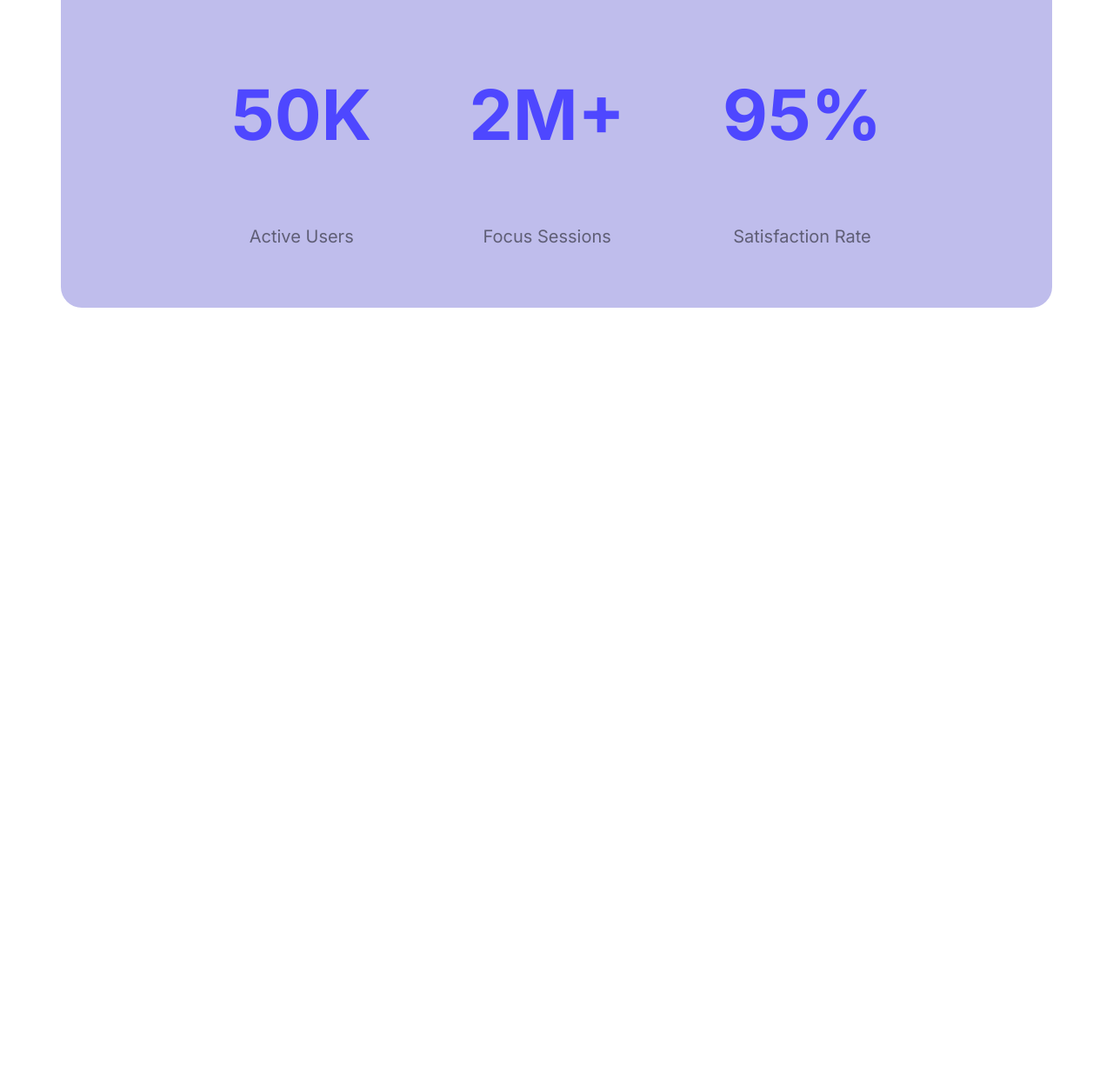
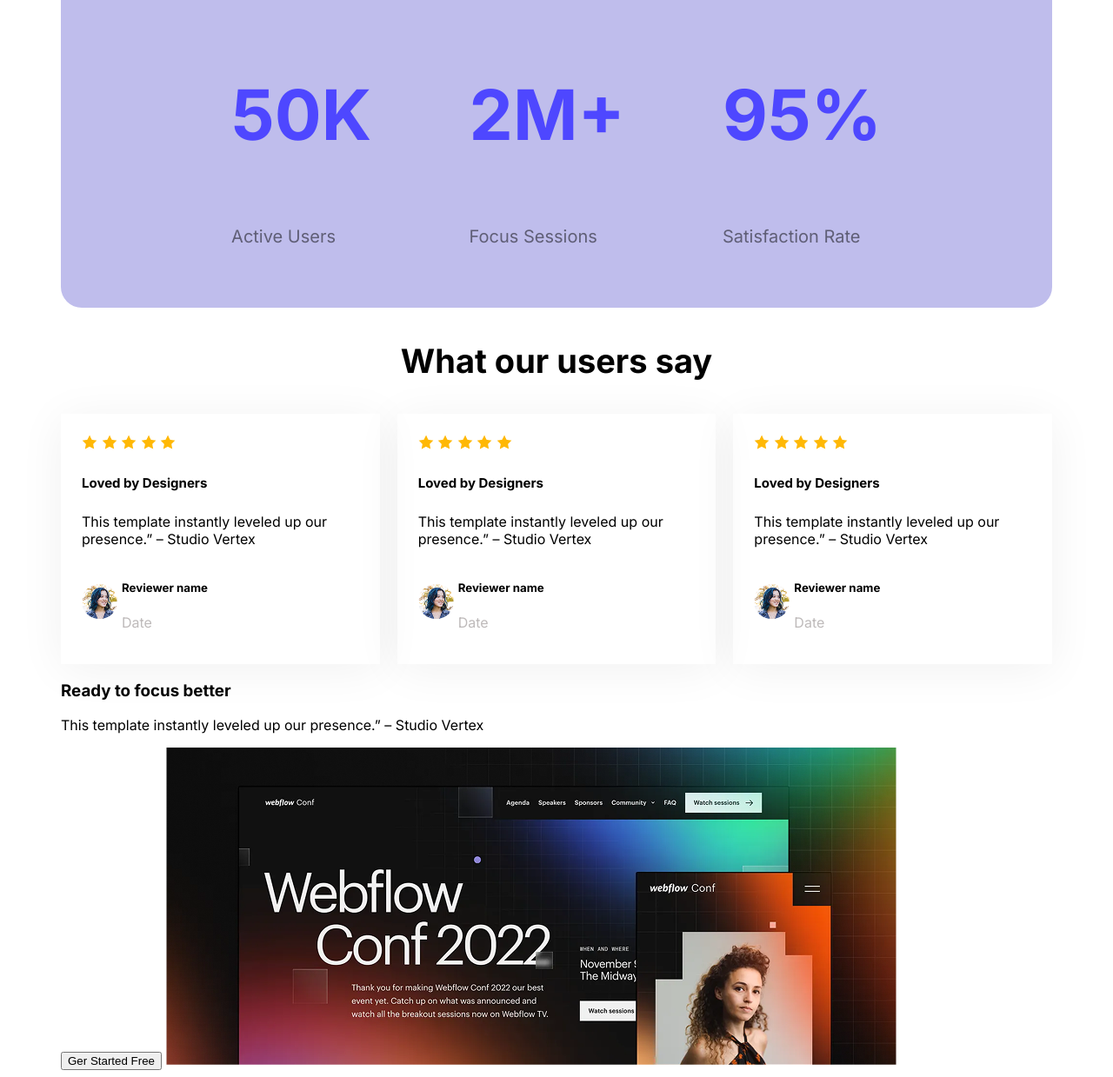
Before and after one commit to Shuvro882/Assignment-1, a plain HTML site: page index.html in a window 1280 px wide. Shown: the part 1513-2752 px from the top of the page at 87% size. Before the commit the page ends 1875 px from the top, so only its background shows below. Drawn offline with Linux system fonts and the light colour scheme.

Commit message:
added new new code for Customer reviewf

```diff
--- a/index.html
+++ b/index.html
@@ -50,7 +50,7 @@
     </section>
 
     <section class="joiend secondary-bg">
-        <h3 class="joiend-title">Joined Thousands of Productive Users</h3>
+        <h3 class="joiend-title text">Joined Thousands of Productive Users</h3>
 
         <div class="joiend-items">
 
@@ -71,6 +71,92 @@
         </div>
     </section>
 
+    <section class="users">
+     <h3 class="joiend-title text">What our users say</h3>
+
+     <div class="users-container">
+        <div class="user">
+            <img src="images/icon-star.png" alt="">
+            <img src="images/icon-star.png" alt="">
+            <img src="images/icon-star.png" alt="">
+            <img src="images/icon-star.png" alt="">
+            <img src="images/icon-star.png" alt="">
+            <h5 class="user-title">Loved by Designers</h5>
+            <p class="user-description">This template instantly leveled up our presence.” –
+                Studio Vertex</p>
+
+            <div class="userse">
+                <div>
+                <img class="avata" src="images/avatar.png" alt="">
+                </div>
+                <div>
+                <h5 class="user-name">Reviewer name</h5>
+                <p class="dates">Date</p>
+            </div>
+            </div>
+
+
+     </div>
+        <div class="user">
+            <img src="images/icon-star.png" alt="">
+            <img src="images/icon-star.png" alt="">
+            <img src="images/icon-star.png" alt="">
+            <img src="images/icon-star.png" alt="">
+            <img src="images/icon-star.png" alt="">
+            <h5 class="user-title">Loved by Designers</h5>
+            <p class="user-description">This template instantly leveled up our presence.” –
+                Studio Vertex</p>
+
+            <div class="userse">
+                <div>
+                <img class="avata" src="images/avatar.png" alt="">
+                </div>
+                <div>
+                <h5 class="user-name">Reviewer name</h5>
+                <p class="dates">Date</p>
+            </div>
+            </div>
+
+
+     </div>
+        <div class="user">
+            <img src="images/icon-star.png" alt="">
+            <img src="images/icon-star.png" alt="">
+            <img src="images/icon-star.png" alt="">
+            <img src="images/icon-star.png" alt="">
+            <img src="images/icon-star.png" alt="">
+            <h5 class="user-title">Loved by Designers</h5>
+            <p class="user-description">This template instantly leveled up our presence.” –
+                Studio Vertex</p>
+
+            <div class="userse">
+                <div>
+                <img class="avata" src="images/avatar.png" alt="">
+                </div>
+                <div>
+                <h5 class="user-name">Reviewer name</h5>
+                <p class="dates">Date</p>
+            </div>
+            </div>
+
+
+     </div>
+     </div>
+
+
+    </section>
+
+    <section class="focus">
+        <div>
+            <h3>Ready to focus better</h3>
+            <p>This template instantly leveled up our presence.” – Studio Vertex</p>
+            <button>Ger Started Free</button>
+            <img src="images/wc-big.png" alt="">
+        </div>
+
+
+    </section>
+
 
 </main>
 
--- a/styles/assignment.css
+++ b/styles/assignment.css
@@ -26,6 +26,12 @@
     padding: 12px 36px;
     border-radius: 10px;
 
+}
+
+
+
+.text{
+    text-align: center;
 }
 
 /* header */
@@ -141,13 +147,13 @@ nav ul li{
     border-radius:24px ;
     padding: 50px 140px;
     margin-top: 120px;
-    text-align: center;
+    /* text-align: center; */
 }
 
 .joiend-items{
    display: flex;
    justify-content: space-around;
-   }
+}
 
 .item-title{
 font-size: 80px;
@@ -160,3 +166,39 @@ font-size: 20px;
 font-weight: 16px;
 color: rgba(0, 0, 0, 50%);
 }
+
+.users-container{
+    display: flex;
+    gap: 20px;
+}
+
+.avata{
+    border-radius: 50%;
+}
+
+.user-description{
+    font-size: 16px;
+
+}
+
+.user-title{
+    font-weight: bold;
+    font-size: 15px;
+}
+
+.userse{
+    display: flex;
+    gap: 5px;
+    align-items: center;
+}
+
+.dates{
+    color: rgb(190, 186, 186);
+}
+
+.user{
+    padding: 24px;
+    box-shadow: 0px 6px 50px 0px rgba(0, 0, 0,  0.06);
+    height: 240px;
+    width: 360px;
+}
```
